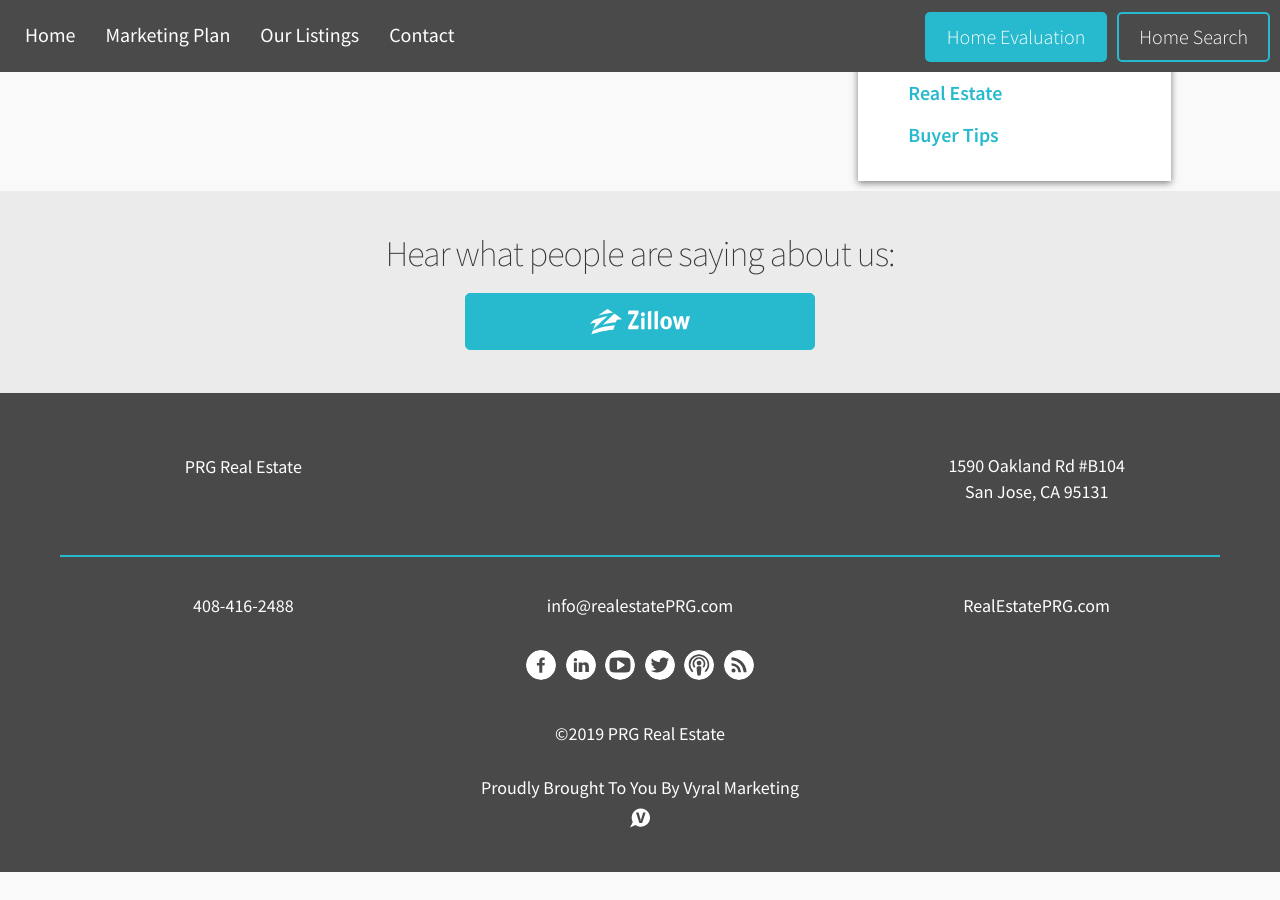
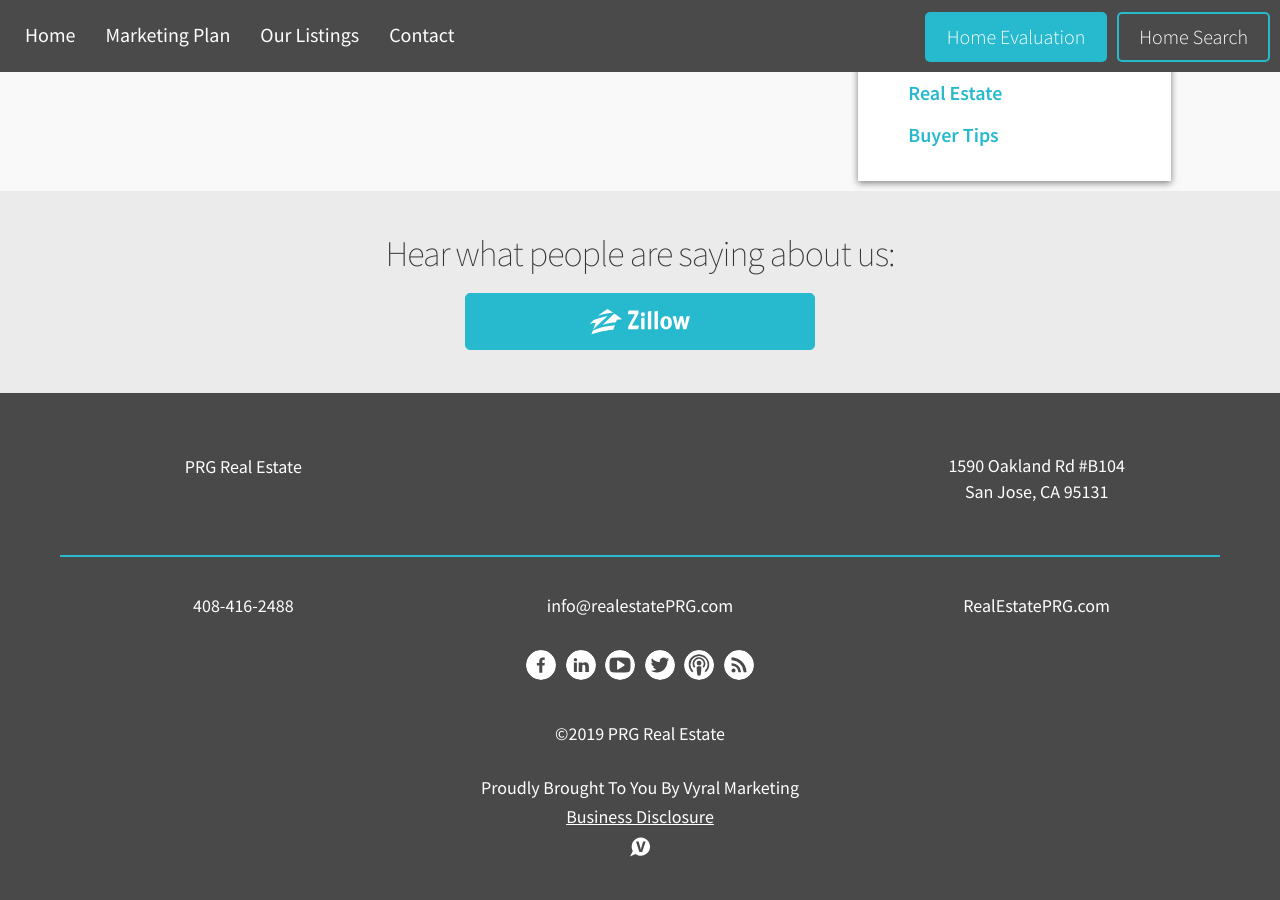
Before and after one commit to Vyral/enrique-medellin-blog, a Jekyll site: the page built from _posts/2016-04-19-silicon-valley-real-estate-home-security.md, in a window 1280 px wide and 900 px high, scrolled down 2271 px. Built offline with Jekyll 4.4.1, drawn with Linux system fonts in a browser that asks for light colours; nearby versions of some CDN libraries; before the commit the page ends 3143 px from its top, so only the background shows below that.

Commit message:
Updated '_includes/footer.html' via CloudCannon

```diff
--- a/_includes/footer.html
+++ b/_includes/footer.html
@@ -78,6 +78,7 @@
 	    Proudly Brought To You By
 	    <a href="http://getvyral.com" target="_blank">
 				Vyral Marketing</a><br>
+				<a href="https://www.getvyral.com/business-disclosures" target="_blank" style="text-decoration:underline;">Business Disclosure</a><br>
 				<a href="http://getvyral.com" target="_blank">
 	    <svg id="Layer_1" class="vyral-logo" data-name="Layer 1" xmlns="http://www.w3.org/2000/svg" viewBox="0 0 86.06 82.39"><path d="M225,427.63a39.49,39.49,0,0,0-34.46,58.8l-1.47,2.86L178.43,510l21.11-9.85,2.27-1.06A39.49,39.49,0,1,0,225,427.63Zm5.68,62.7H218.79l-14.42-45h11.15l5.47,19c1.54,5.34,2.94,10.48,4,16.09h0.2c1.13-5.41,2.54-10.75,4.07-15.89L235,445.34h10.81Z" transform="translate(-178.43 -427.63)"/></svg></a>
 	    </a>
```
